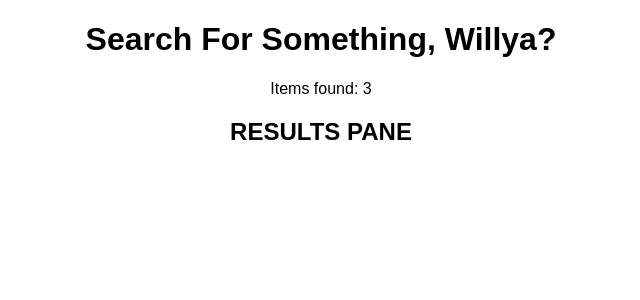
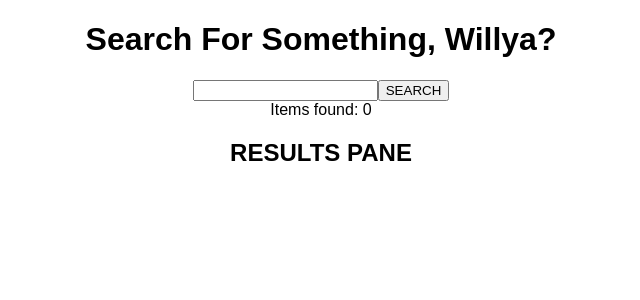
Before and after one commit to lightsage88/treetop-commons-giphy, a React app: page / in a window 1280 px wide. Shown: the top 300 px of the page, without its empty margins (319-959 px from the left). Built offline with nearby package versions, Linux system fonts and the light colour scheme.

Commit message:
need to update the pane

```diff
--- a/giphyAPIKey.js
+++ b/giphyAPIKey.js
@@ -1 +1,4 @@
-var giphyApiKey = 'XO8MAauaNGSGO2kDEBCuoD28ZSfx8JWv';
+module.exports= {
+    giphyApiKey : 'XO8MAauaNGSGO2kDEBCuoD28ZSfx8JWv',
+    giphySearchURL: 'https://api.giphy.com/v1/gifs/search'
+}
--- a/package.json
+++ b/package.json
@@ -57,7 +57,7 @@
   "scripts": {
     "start": "node scripts/start.js",
     "build": "node scripts/build.js",
-    "test": "jest"
+    "test": "jest --env=jsdom"
   },
   "jest": {
     "collectCoverageFrom": [
--- a/src/App.js
+++ b/src/App.js
@@ -1,21 +1,60 @@
 import React from 'react';
 import Header from './Components/Header.js';
 import ResultsPane from './Components/ResultsPane.js';
+import {giphyApiKey, giphySearchURL} from '../giphyAPIKey.js';
 import './App.scss';
 
 export default class App extends React.Component {
   constructor(props){
     super(props);
     this.state = {
-      "queryString": ''
+      "queryString": '',
+      "itemCount": 0
     }
   }
 
+  changeItemCount(number){
+    this.setState({
+      itemCount: number
+    });
+  }
+
+
+
+
+  searchGiphy(key) {
+    console.log(`Searching GIPHY with key: ${key}`);
+    return fetch(`${giphySearchURL}?api_key=${key}&q=${this.state.queryString}`, {
+      method: 'GET',
+      headers: {
+        'Content-Type': 'application/json',
+        'Accept':'application/json'
+      }
+    }).then(response =>{
+
+          response.json().then(json =>{
+            console.log(json);
+            this.changeItemCount(json.data.length);
+
+          })
+
+      })
+      .catch(err=>{
+        console.error(err);
+      })
+
+  }
+
+
 
   render() {
+
     return (
       <div className="App">
-        <Header/>
+        <Header
+          count={this.state.itemCount}
+          onChangeFromHeader={(val)=>this.setState({queryString:val})}
+          onSubmitFromHeader={()=>this.searchGiphy(giphyApiKey)}/>
         <ResultsPane/>
       </div>
     );
--- a/src/Components/Header.js
+++ b/src/Components/Header.js
@@ -1,10 +1,11 @@
 import React from "react"
-
+import SearchBar from './SearchBar';
 export default function Header(props) {
     return (
         <div>
             <h1>Search For Something, Willya?</h1>
-            <span className='headerSpan'>Items found: 3</span>
+            <SearchBar onChange={(e) => props.onChangeFromHeader(e)} onSubmit={(e)=>props.onSubmitFromHeader(e)}/>
+            <span className='headerSpan'>Items found: {props.count}</span>
         </div>
     )
 }
--- a/src/Components/SearchBar.js
+++ b/src/Components/SearchBar.js
@@ -3,11 +3,28 @@ import React from 'react';
 
 export default function SearchBar(props){
 
+    function updateInputString(string){
+        console.log(`updateInputString running with: ${string}`);
+        if(props.onChange){
+            props.onChange(string);
+        }
+
+    }
+
+    function startSearching(){
+        console.log('start searching running.');
+        if(props.onSubmit){
+            props.onSubmit()
+        }
+    }
+
+
+
     return(
         <div className="searchBarDiv">
-            <label for='searchBar'></label>
-            <input name='searchBar'></input>
-            <button type='submit'>SEARCH</button>
+            <label htmlFor='searchBar'></label>
+            <input type='text' onChange={(e)=> updateInputString(e.target.value)} name='searchBar'></input>
+            <button type='submit' onClick={()=> startSearching()}>SEARCH</button>
         </div>
     )
 }
```
Also changed, not shown: src/Functions/giphySearch.js (added), 2 other files (tests, documents, lock files or other folders).
